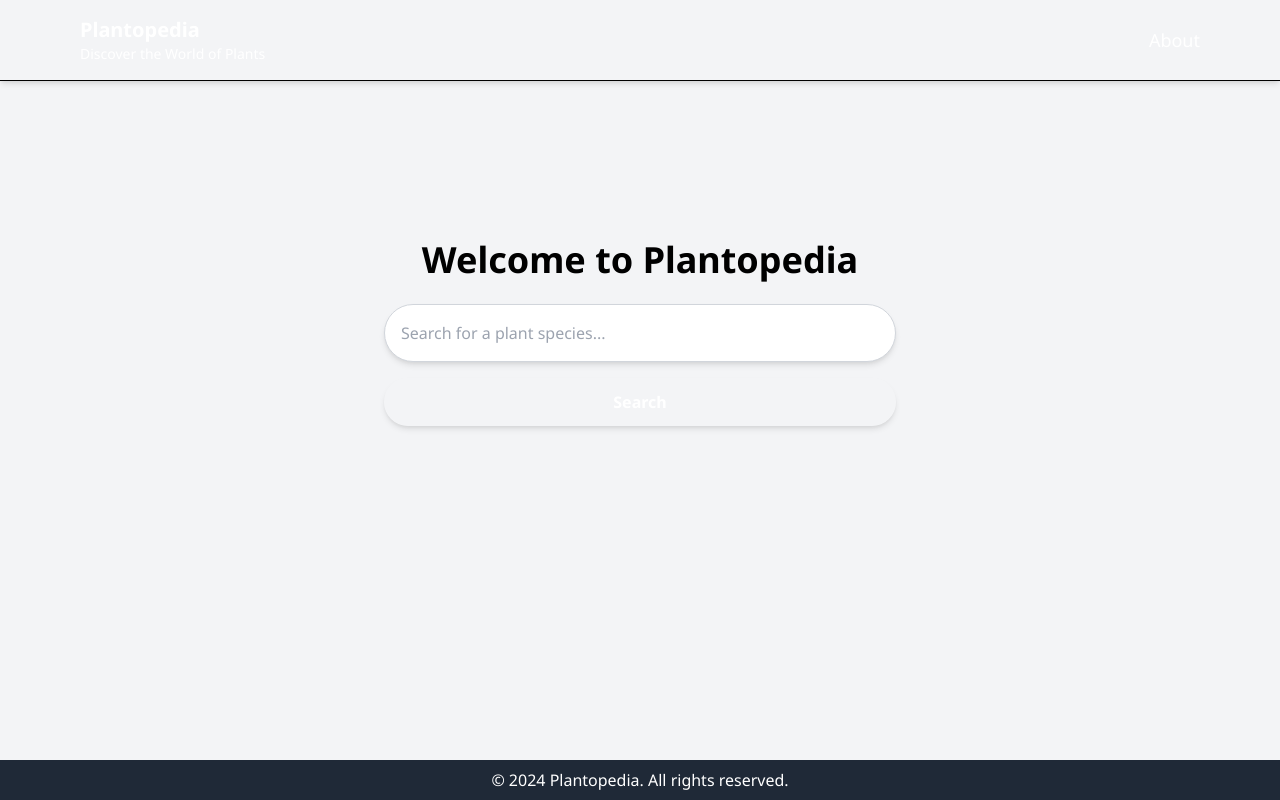
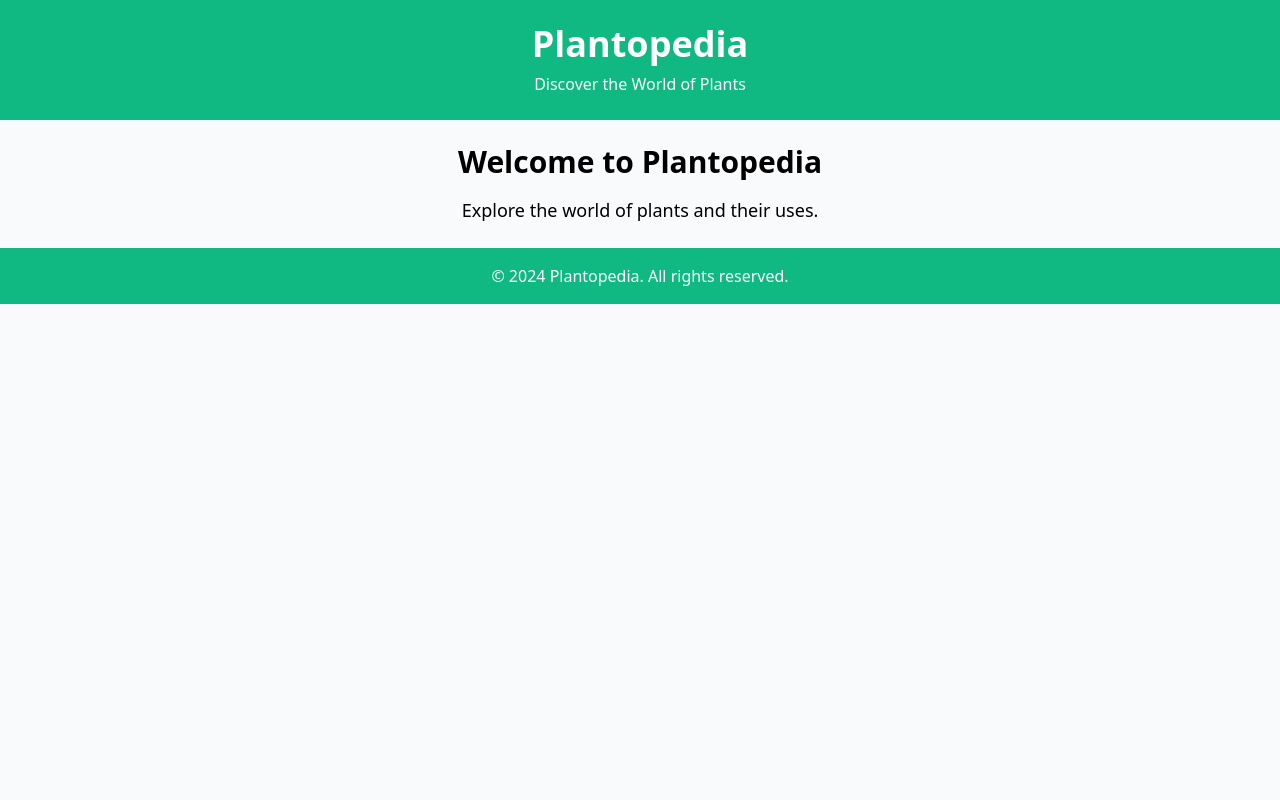
Before and after one commit to willi-felix/flora, a Flask app: page / in a window 1280 px wide. Run offline with Flask 3, Linux system fonts and the light colour scheme; some libraries are stand-ins or nearby versions.

Commit message:
Update home.html

```diff
--- a/templates/home.html
+++ b/templates/home.html
@@ -1,20 +1,29 @@
-{% extends 'base.html' %}
+<!DOCTYPE html>
+<html lang="en">
+<head>
+    <meta charset="UTF-8">
+    <meta name="viewport" content="width=device-width, initial-scale=1.0">
+    <title>{{ site_name }} - {{ slogan }}</title>
+    <link href="https://cdn.jsdelivr.net/npm/tailwindcss@2.0.0/dist/tailwind.min.css" rel="stylesheet">
+</head>
+<body class="bg-gray-50">
 
-{% block content %}
-<div class="flex flex-col justify-center items-center h-5/6 overflow-hidden bg-gradient-to-r from-[#81C784] to-[#388E3C] fixed top-0 left-0 right-0">
-    <h2 class="text-4xl font-bold text-[#2E7D32] mb-6">Welcome to {{ site_name }}</h2>
-    <form action="{{ url_for('search') }}" method="get" class="w-full max-w-lg">
-        <input
-            type="text"
-            name="query"
-            placeholder="Search for a plant species..."
-            class="p-4 w-full border border-gray-300 rounded-full shadow-md focus:outline-none focus:ring-2 focus:ring-[#2E7D32]"
-            required>
-        <button
-            type="submit"
-            class="w-full mt-4 p-3 bg-[#2E7D32] text-white font-bold rounded-full hover:bg-[#388E3C] shadow-md">
-            Search
-        </button>
-    </form>
-</div>
-{% endblock %}
+    <header class="bg-green-500 text-white py-6">
+        <div class="container mx-auto text-center">
+            <h1 class="text-4xl font-bold">{{ site_name }}</h1>
+            <p class="mt-2">{{ slogan }}</p>
+        </div>
+    </header>
+
+    <main class="container mx-auto mt-6">
+        <h2 class="text-3xl font-semibold text-center">Welcome to {{ site_name }}</h2>
+        <p class="mt-4 text-center text-lg">Explore the world of plants and their uses.</p>
+    </main>
+
+    <footer class="bg-green-500 text-white py-4 mt-6">
+        <div class="container mx-auto text-center">
+            <p>&copy; {{ current_year }} {{ site_name }}. All rights reserved.</p>
+        </div>
+    </footer>
+</body>
+</html>
```
